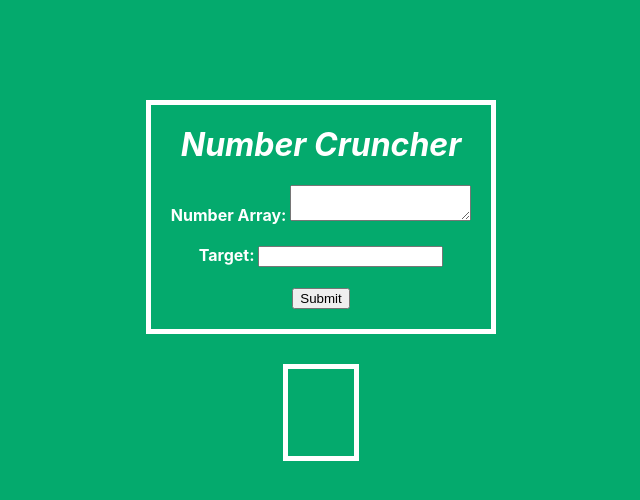
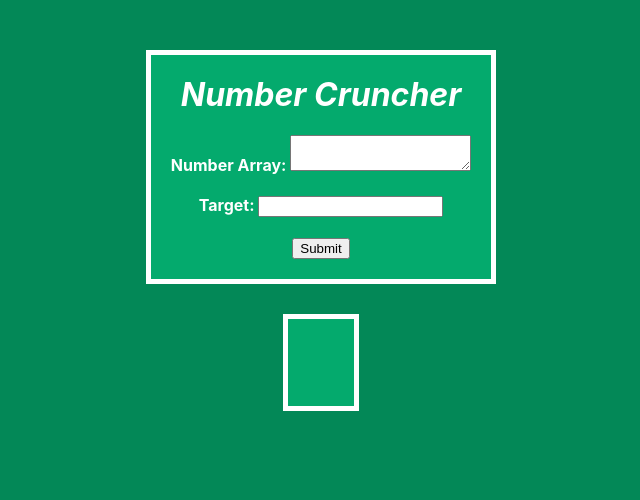
Before and after one commit to zbaskin/NumberCruncher, a React (Create React App) app in the folder number-cruncher/: page / in a window 1280 px wide. Shown: the top 500 px of the page, without its empty margins (319-959 px from the left). Built offline with nearby package versions, Linux system fonts and the light colour scheme.

Commit message:
minor CSS changes and reset load results

```diff
--- a/number-cruncher/src/App.css
+++ b/number-cruncher/src/App.css
@@ -1,7 +1,7 @@
 .App {
   text-align: center;
   min-height: 100vh;
-  background-color: #04AA6D;
+  background-color: #038857;
   color: white;
   align-items: center;
   display: flex;
@@ -11,7 +11,8 @@
 .form-container {
   border: 5px solid white;
   padding: 20px;
-  margin-top: 100px;
+  margin-top: 50px;
+  background-color: #04AA6D;
 }
 
 .title {
@@ -27,10 +28,11 @@
   font-size: large;
   max-width: 80%;
   word-wrap: break-word;
-  margin-bottom: 30px;
+  margin-bottom: 100px;
   margin-top: 30px;
   padding: 0 30px 30px 30px;
   border: 5px solid white;
+  background-color: #04AA6D;
 }
 
 .result {
@@ -38,6 +40,10 @@
   color: black;
   border: 2px solid black;
   padding: 5px;
+}
+
+.result:hover {
+  background-color: #d8d8d8;
 }
 
 /*
--- a/number-cruncher/src/App.js
+++ b/number-cruncher/src/App.js
@@ -13,7 +13,8 @@ function App() {
   const getCombos = () => {
     var combinations = callFunction();
     setCombos(combinations);
-    setComboRange(combinations.slice(0, range));
+    setRange(10);
+    setComboRange(combinations.slice(0, 10));
     if (combinations.length > range) setMoreResults(true);
     else setMoreResults(false);
   }
```
